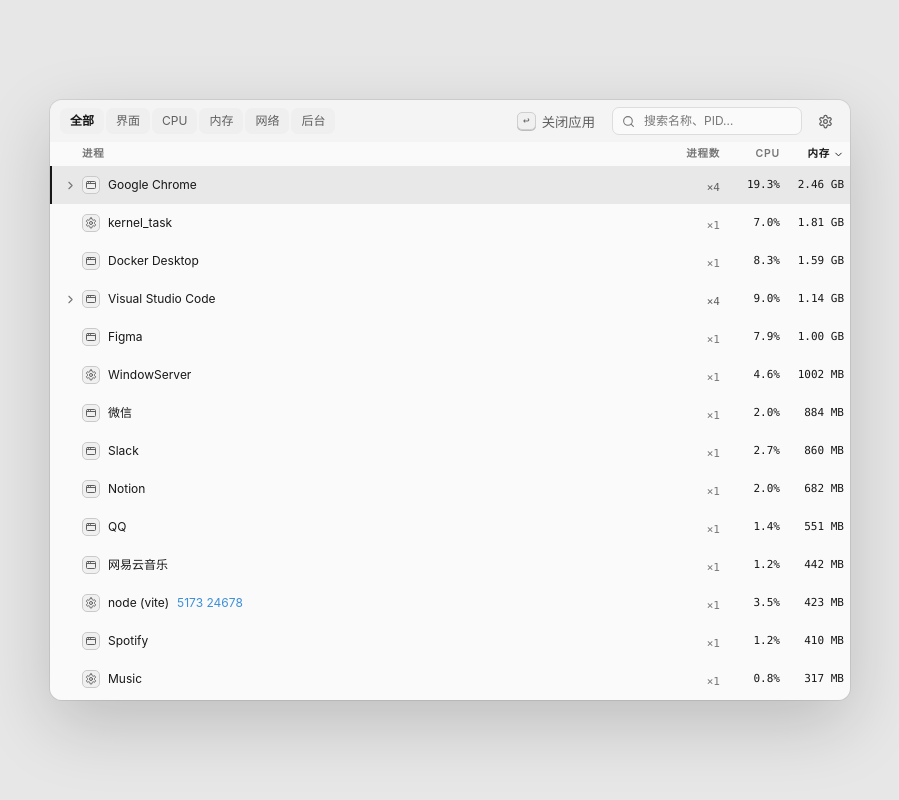
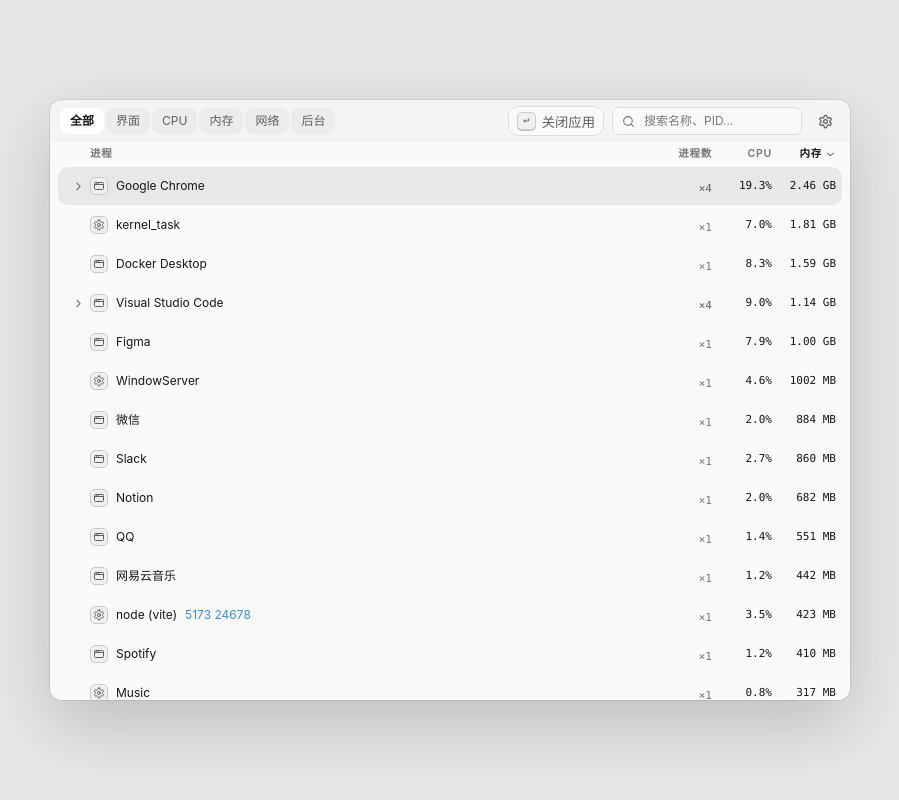
Before and after one commit to eachann1024/goose-monitor, a website built with Vite: page packages/core/index.html in a window 1280 px wide. Shown: the whole page, without its empty margins (190-1089 px from the left). Built offline with nearby package versions, Linux system fonts and the light colour scheme.

Commit message:
feat: 进程列表改为内缩圆角选中

```diff
--- a/packages/core/src/main.ts
+++ b/packages/core/src/main.ts
@@ -1269,7 +1269,7 @@
     }
     ref.signature = sig;
 
-    // 选中样式由 CSS 驱动（方案 A：轻底 + 左线）；wrap 的 data-sel 让展开 helper 同组高亮。
+    // 选中样式由 CSS 驱动（内缩圆角组底）；wrap 的 data-sel 让展开 helper 同组高亮。
     if (selected) {
       ref.row.setAttribute("data-sel", "1");
       ref.wrap.setAttribute("data-sel", "1");
--- a/packages/core/styles/app.css
+++ b/packages/core/styles/app.css
@@ -80,15 +80,25 @@
   -webkit-appearance: none;
   appearance: none;
   box-shadow: none;
+  border-radius: 8px !important;
   transition: background 100ms ease, box-shadow 100ms ease;
 }
-.pk-cat-tab:hover:not([data-active]) {
+[data-theme="light"] .pk-cat-tab:not([data-active]) {
+  background: #ececec !important;
+}
+.pk-cat-tab:hover:not([data-active]),
+[data-theme="light"] .pk-cat-tab:hover:not([data-active]),
+[data-theme="light"] .pk-cat-tab:focus-visible:not([data-active]) {
   background: var(--bg-row-hover) !important;
 }
-/* 激活：抬升面，避免与 #303133 主面糊在一起 */
+/* 激活：浅色用白胶囊，深色用抬升面 */
 .pk-cat-tab[data-active] {
   background: var(--bg-elev) !important;
   box-shadow: none;
+}
+[data-theme="light"] .pk-cat-tab[data-active],
+[data-theme="light"] .pk-cat-tab[data-active]:focus-visible {
+  background: #ffffff !important;
 }
 .pk-cat-tab[data-active] > span:first-child {
   color: var(--fg-1);
@@ -157,19 +167,35 @@
   visibility: visible;
   opacity: 1;
 }
-/* 未选中 hover：整行轻底（弱于 selected） */
+/* 表头与行组同宽内缩，圆角不贴窗口边，列仍对齐。uTools 顶栏和窗口外框不在这里。 */
+.pk-list-head,
+.pk-app-group,
+.pk-skeleton-row {
+  margin-left: 8px;
+  margin-right: 8px;
+}
+.pk-app-group {
+  margin-top: 1px;
+  margin-bottom: 1px;
+  border-radius: 10px;
+  overflow: hidden;
+}
+.pk-skeleton-row { border-radius: 10px; }
+/* 未选中 hover：行内圆角轻底（弱于 selected） */
 .pk-process-row:hover {
   background: var(--bg-row-hover) !important;
 }
-/* 方案 A：选中组轻底 + 左线；selected:hover 同规则，hover 不得盖过 selected */
+/* 选中画在整组上，展开的子进程跟在同一个圆角里；不再用贴边左线。 */
 .pk-process-row[data-sel],
 .pk-process-row[data-sel]:hover {
-  background: var(--bg-row-sel) !important;
-  box-shadow: inset 2px 0 0 var(--accent);
+  background: transparent !important;
+  box-shadow: none !important;
 }
-/* 展开 helper 与主行同组选中底色（wrap 带 data-sel） */
+.pk-app-group[data-sel] {
+  background: var(--bg-row-sel);
+}
 .pk-app-group[data-sel] .pk-helper-row {
-  background: var(--bg-row-sel) !important;
+  background: transparent !important;
 }
 /* Helper 子进程行背景 —— 深主题轻微压暗，浅主题轻微加灰 */
 [data-theme="dark"] { --bg-helper-row: rgba(0, 0, 0, 0.12); }
@@ -240,6 +266,11 @@
 /* meter 宽度动画 */
 .meter-fill { transition: none; }
 
+.pk-close-hint {
+  border-radius: 10px !important;
+  border-color: var(--border-1) !important;
+  background: var(--bg-panel) !important;
+}
 .pk-close-hint:hover:not(:disabled) {
   background: var(--bg-row-hover) !important;
 }
@@ -328,7 +359,7 @@
   place-items: center;
   padding: 0;
   border: 1px solid transparent;
-  border-radius: 7px;
+  border-radius: 10px;
   background: transparent;
   color: var(--fg-2);
   cursor: pointer;
```
